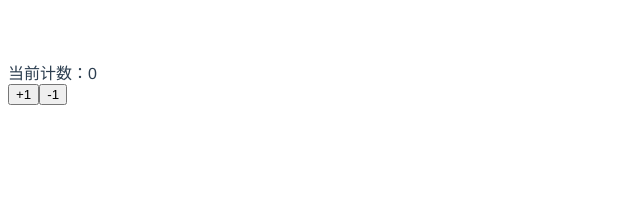
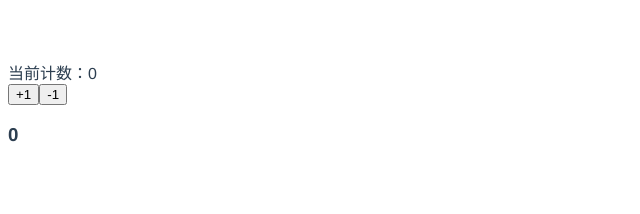
Before and after one commit to summer920217/VueJs, a Vue app in the folder project/learnvuex/: page / in a window 1280 px wide. Shown: the top 214 px of the page, without its empty margins (0-640 px from the left). Built offline with nearby package versions, Linux system fonts and the light colour scheme.

Commit message:
多页面状态管理-父子组件传参

```diff
--- a/project/learnvuex/src/App.vue
+++ b/project/learnvuex/src/App.vue
@@ -3,12 +3,16 @@
     <div>当前计数：{{counter}}</div>
     <button @click="counter++">+1</button>
     <button @click="counter--">-1</button>
+
+    <helloVuex :counter="counter"></helloVuex>
   </div>
 </template>
 
 <script>
+import helloVuex from './components/helloVuex.vue'
 export default {
   name: 'App',
+  components:{helloVuex},
   data() {
     return {
       counter:0
--- /dev/null
+++ b/project/learnvuex/src/components/helloVuex.vue
@@ -0,0 +1,21 @@
+<template>
+  <div>
+    <h3>{{counter}}</h3>
+  </div>
+</template>
+
+<script>
+export default {
+  name:'helloVuex',
+  props:{
+    counter:{
+      type:Number
+    }
+  }
+
+}
+</script>
+
+<style scoped>
+
+</style>
```
